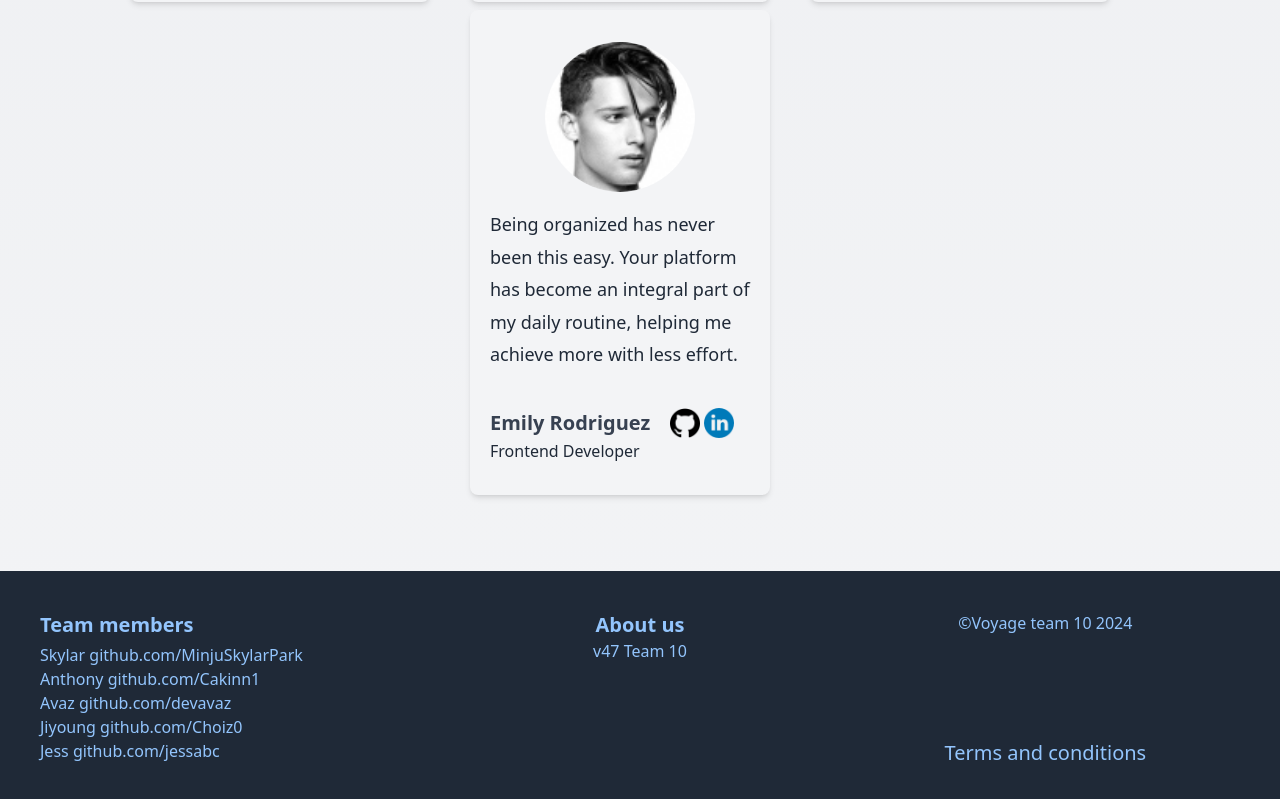
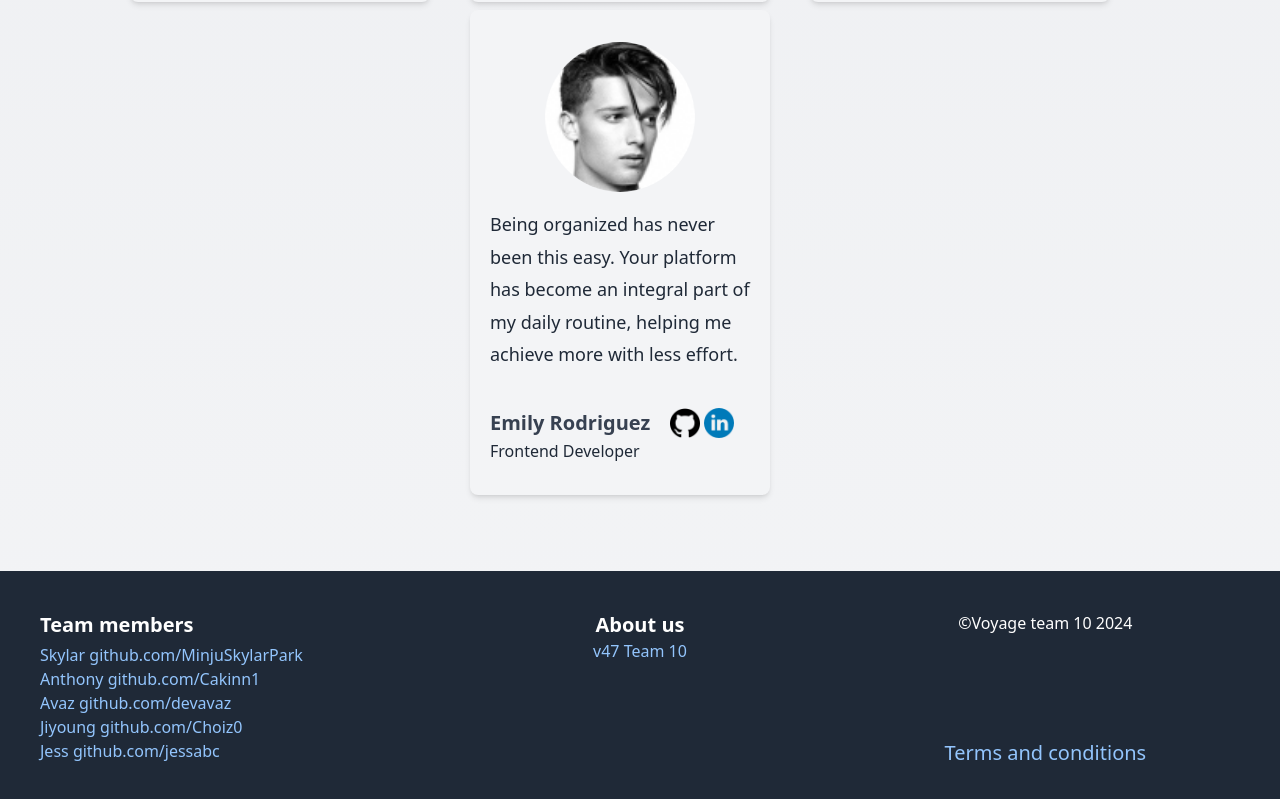
Before and after one commit to chingu-voyages/v47-tier2-team-10, a React (Create React App) app in the folder v47-client/: page / in a window 1280 px wide. Shown: the part 2811-3610 px from the top of the page. Built offline with nearby package versions, Linux system fonts and the light colour scheme.

Commit message:
bugs, ui changes, things to add

```diff
--- a/v47-client/src/components/landing/footer/Footer.jsx
+++ b/v47-client/src/components/landing/footer/Footer.jsx
@@ -3,7 +3,7 @@ import React, { useContext } from 'react';
 const Footer = () => {
 
   return (
-    <footer className='site-footer bg-gray-800 p-10 text-base leading-6 text-blue-300 flex flex-col mt-12'>
+    <footer className='site-footer bg-gray-800 p-10 text-base leading-6 text-white flex flex-col mt-12'>
       {/* Top Section */}
       <div className="grid grid-cols-3 gap-4">
         {/* Team Members Section */}
--- a/v47-client/src/pages/ProductPage.jsx
+++ b/v47-client/src/pages/ProductPage.jsx
@@ -32,7 +32,7 @@ export default function ProductPage() {
   }, []);
 
   return (
-    <body class="bg-gray-50 dark:bg-slate-900">
+    <body class="bg-gray-50 dark:bg-slate-900 ">
 
       {/* mobile overlay */}
       {isLeftNavOpen && (
```
Also changed, not shown: v47-client/src/App.jsx (+26 -12 lines).
